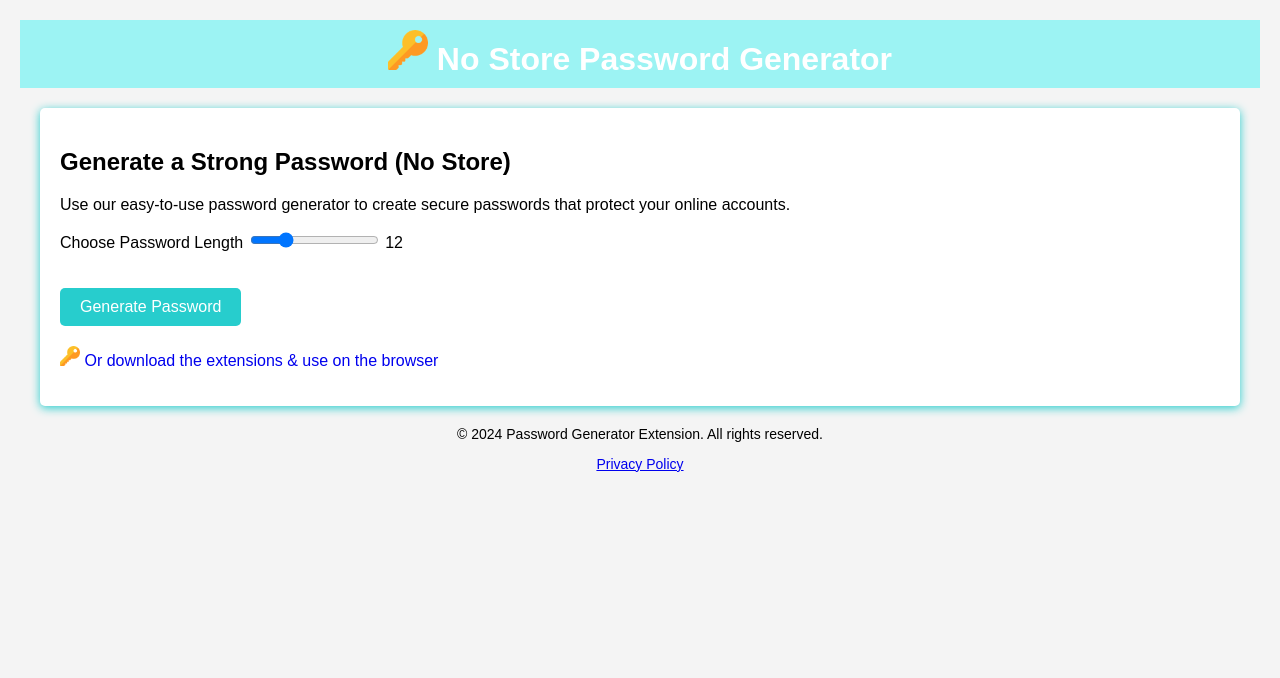
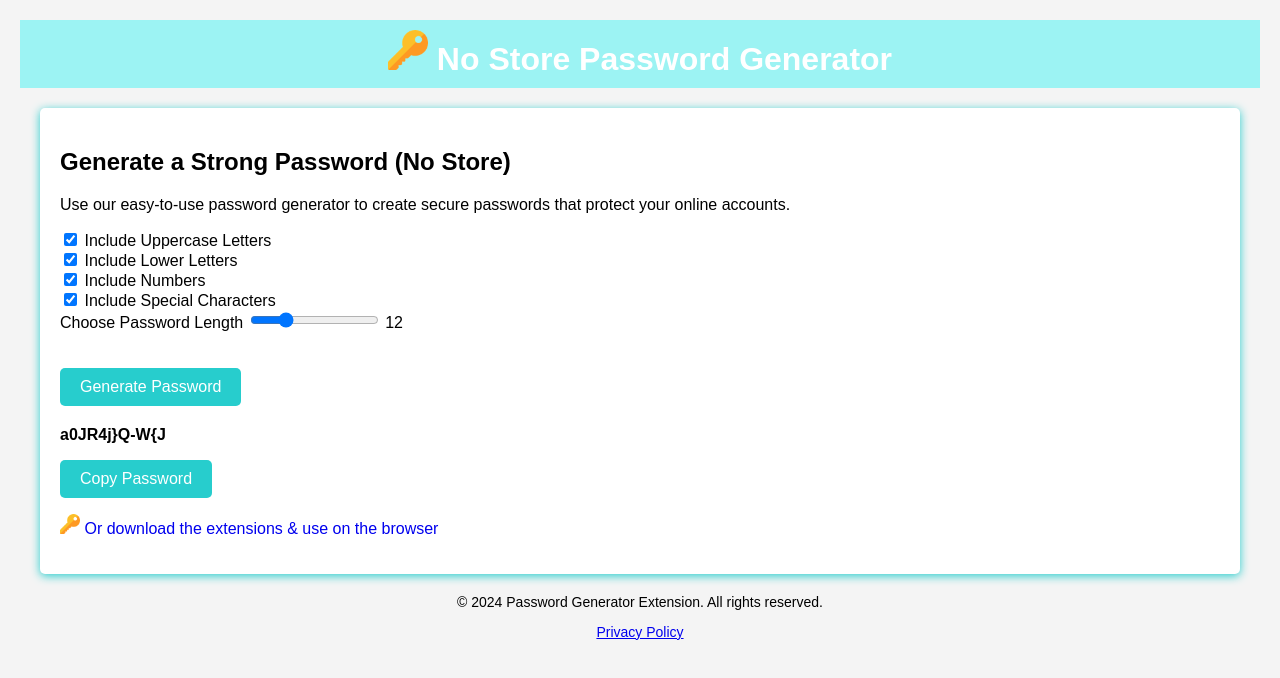
Before and after one commit to mathematical-guy/password-generator-chrome-extension, a browser extension: page home.html in a window 1280 px wide. Drawn offline with Linux system fonts and the light colour scheme.

Commit message:
Dynamic password generator for web-page

```diff
--- a/home.html
+++ b/home.html
@@ -70,17 +70,25 @@
         <h2>Generate a Strong Password (No Store)</h2>
         <p>Use our easy-to-use password generator to create secure passwords that protect your online accounts.</p>
 
+        <div><label><input type="checkbox" id="uppercase" checked> Include Uppercase Letters</label></div>
+        <div><label><input type="checkbox" id="lowercase" checked> Include Lower Letters</label></div>
+        <div><label><input type="checkbox" id="numbers" checked> Include Numbers</label></div>
+        <div><label><input type="checkbox" id="special" checked> Include Special Characters</label></div>
+
         <label for="lengthParam">Choose Password Length</label>
-        <input type="range" id="lengthParam" min="6" max="30" value="12" class="slider" oninput="changePasswordLength()">
+        <input type="range" id="lengthParam" min="6" max="30" value="12" class="slider"
+            oninput="changePasswordLength()">
         <output id="lengthParamDisplay">12</output>
+
         <br><br><br>
         <button id="generate-button">Generate Password</button>
 
         <p id="generated-password" style="margin-top: 20px; font-weight: bold;"></p>
-        <button id="copy-button" style="display:none;">Copy Password</button>
+        <button id="copy-button">Copy Password</button>
 
         <p>
-            <a style="text-decoration: none;" href="https://chromewebstore.google.com/detail/no-store-password-generat/glaoieimcmmecopbjjadjickclkcemlc">
+            <a style="text-decoration: none;"
+                href="https://chromewebstore.google.com/detail/no-store-password-generat/glaoieimcmmecopbjjadjickclkcemlc">
                 <img width="20px" src="key-icon.png">
                 Or download the extensions & use on the browser
             </a>
@@ -98,15 +106,64 @@
         let lengthParamEle = document.getElementById('lengthParam');
         let lengthParamDisplayEle = document.getElementById('lengthParamDisplay');
 
-        function changePasswordLength () {
-            lengthParamDisplayEle.innerText= lengthParamEle.value;
+        const includeUpperCaseEle = document.getElementById('uppercase');
+        const includeLowerCaseEle = document.getElementById('lowercase');
+        const includeNumberEle = document.getElementById('numbers');
+        const includeSpecialCharEle = document.getElementById('special');
+
+        lengthParamEle.addEventListener('input', updatePasswordToDisplay);
+        includeLowerCaseEle.addEventListener('change', updatePasswordToDisplay);
+        includeUpperCaseEle.addEventListener('change', updatePasswordToDisplay);
+        includeNumberEle.addEventListener('change', updatePasswordToDisplay);
+        includeSpecialCharEle.addEventListener('change', updatePasswordToDisplay);
+
+        function changePasswordLength() {
+            lengthParamDisplayEle.innerText = lengthParamEle.value;
+        }
+
+        function generateRandomString() {
+            const UPPER_CASE = 'ABCDEFGHIJKLMNOPQRSTUVWXYZ';
+            const LOWER_CASE = 'abcdefghijklmnopqrstuvwxyz';
+            const DIGITS = '0123456789';
+            const SPECIAL_CHARACTERS = '!@#$%^&*();[]{}-_`~,.';
+
+            let length = lengthParamEle.value;
+
+            let characters = '';
+
+            if (includeLowerCaseEle.checked) {
+                characters += LOWER_CASE;
+            }
+            if (includeUpperCaseEle.checked) {
+                characters += UPPER_CASE;
+            }
+            if (includeSpecialCharEle.checked) {
+                characters += SPECIAL_CHARACTERS;
+            }
+            if (includeNumberEle.checked) {
+                characters += DIGITS;
+            }
+
+            // const characters = UPPER_CASE + LOWER_CASE + DIGITS + SPECIAL_CHARACTERS;
+            let result = '';
+            for (let i = 0; i < length; i++) {
+                const randomIndex = Math.floor(Math.random() * characters.length);
+                result += characters[randomIndex];
+            }
+            return result;
+        }
+
+
+        function updatePasswordToDisplay() {
+            const password = generateRandomString(); // Change length as needed
+            document.getElementById('generated-password').innerText = password;
         }
 
 
         document.getElementById('generate-button').addEventListener('click', function () {
-            const password = generatePassword(lengthParamEle.value); // Change length as needed
+            const password = generateRandomString(); // Change length as needed
             document.getElementById('generated-password').innerText = password;
-            document.getElementById('copy-button').style.display = 'inline';
+            // document.getElementById('copy-button').style.display = 'inline';
         });
 
         document.getElementById('copy-button').addEventListener('click', function () {
@@ -117,19 +174,23 @@
 
         console.log(document.passwordForm)
 
+        document.addEventListener('DOMContentLoaded', () => {
+            updatePasswordToDisplay();
+        })
+
         // document.registrationForm.lengthParam.oninput = function () {
         //     document.registrationForm.lengthParam.value = document.registrationForm.lengthParam.value;
         // }
 
-        function generatePassword(length) {
-            const charset = "abcdefghijklmnopqrstuvwxyzABCDEFGHIJKLMNOPQRSTUVWXYZ0123456789!@#$%^&*()_+";
-            let password = "";
-            for (let i = 0; i < length; i++) {
-                const randomIndex = Math.floor(Math.random() * charset.length);
-                password += charset[randomIndex];
-            }
-            return password;
-        }
+        // function generatePassword(length) {
+        //     const charset = "abcdefghijklmnopqrstuvwxyzABCDEFGHIJKLMNOPQRSTUVWXYZ0123456789!@#$%^&*()_+";
+        //     let password = "";
+        //     for (let i = 0; i < length; i++) {
+        //         const randomIndex = Math.floor(Math.random() * charset.length);
+        //         password += charset[randomIndex];
+        //     }
+        //     return password;
+        // }
     </script>
 
 </body>
```
